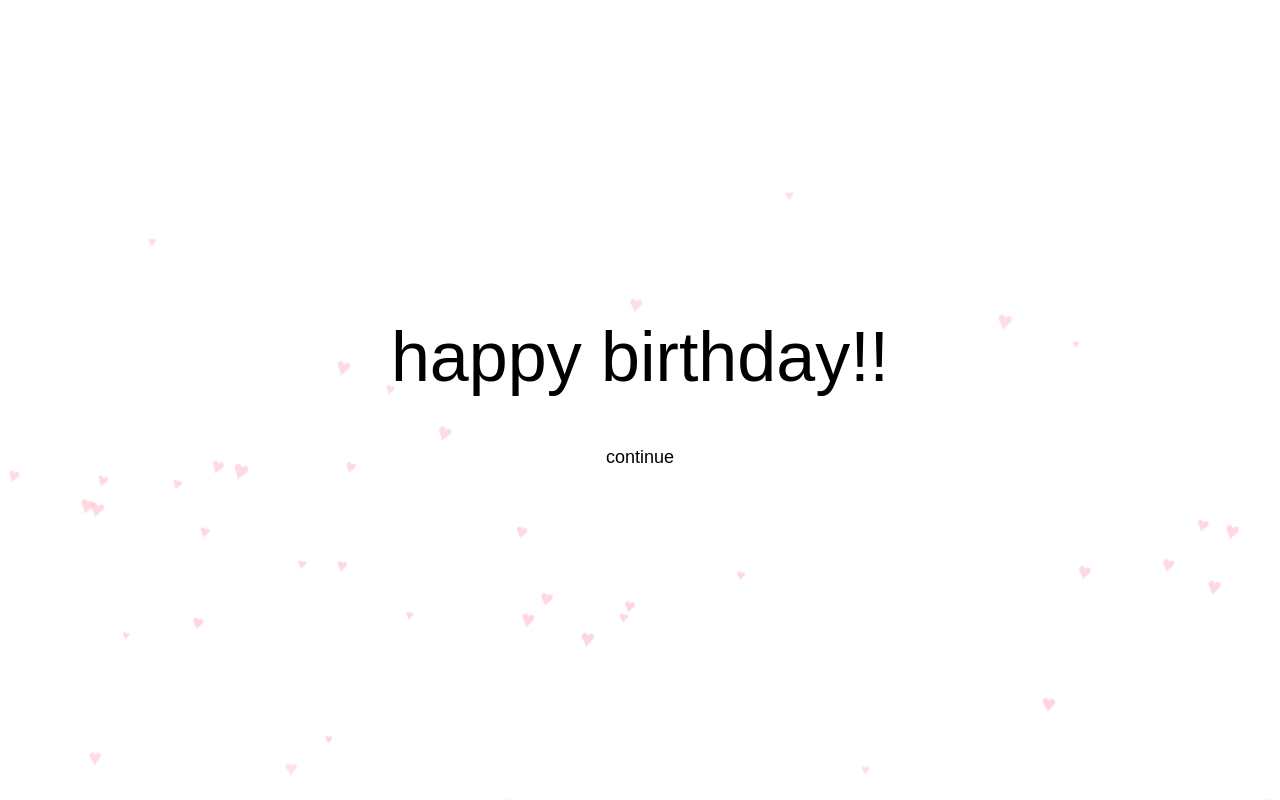
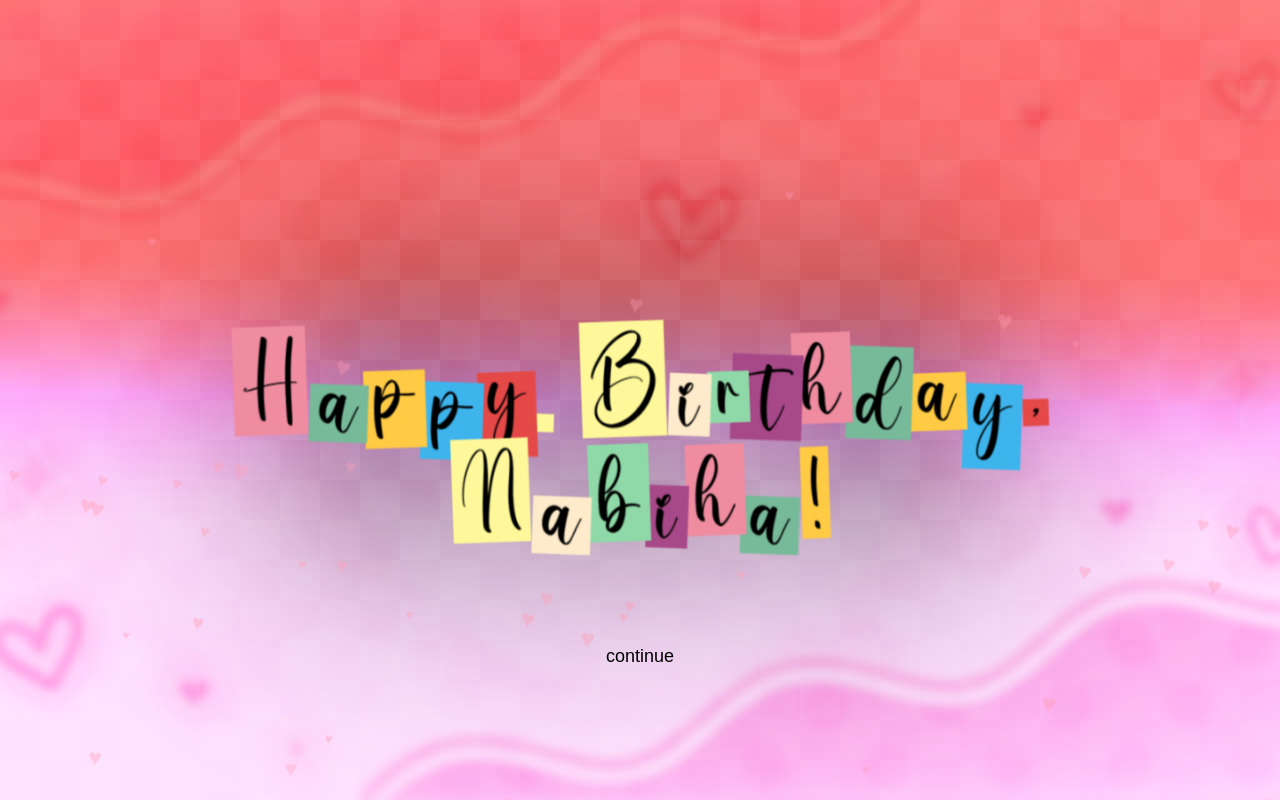
Before and after one commit to happysingotoyou/happybirthday, a plain HTML site: page index.html in a window 1280 px wide. Drawn offline with Linux system fonts and the light colour scheme.

Commit message:
alot of stuff
new bg, proper happy birthday text, fixed caching

```diff
--- a/index.html
+++ b/index.html
@@ -20,7 +20,7 @@
 
         <div class="intro-content">
 
-            <h1>happy birthday!!</h1>
+           <img src="assets/happy-birthday.png" alt="Happy Birthday" class="birthday-logo">
 
             <button id="continueButton">
                 continue
--- a/style.css
+++ b/style.css
@@ -1,6 +1,20 @@
 * {
     box-sizing: border-box;
     -webkit-tap-highlight-color: transparent;
+}
+
+* {
+    user-select: none;
+    -webkit-user-select: none;
+    -moz-user-select: none;
+    -ms-user-select: none;
+}
+
+img {
+    user-select: none;
+    -webkit-user-drag: none;
+    user-drag: none;
+    pointer-events: none;
 }
 
 html,
@@ -22,12 +36,14 @@ body {
 /* =========================
    INTRO
 ========================= */
-
 #intro {
     position: fixed;
     inset: 0;
 
-    background: white;
+    background-image: url("assets/birthday-background.png");
+    background-size: cover;
+    background-position: center;
+    background-repeat: no-repeat;
 
     display: flex;
     justify-content: center;
@@ -38,8 +54,42 @@ body {
     opacity: 1;
 
     transition: opacity 1.5s ease;
+
+    overflow: hidden;
 }
 
+/* Moving checkerboard layer */
+#intro::before {
+    content: "";
+
+    position: absolute;
+    inset: -100px;
+
+    background-image:
+        linear-gradient(
+            45deg,
+            rgba(255, 255, 255, 0.06) 25%,
+            transparent 25%,
+            transparent 75%,
+            rgba(255, 255, 255, 0.06) 75%
+        ),
+        linear-gradient(
+            45deg,
+            rgba(255, 255, 255, 0.06) 25%,
+            transparent 25%,
+            transparent 75%,
+            rgba(255, 255, 255, 0.06) 75%
+        );
+
+    background-size: 80px 80px;
+    background-position: 0 0, 40px 40px;
+
+    animation: checkerMove 4s linear infinite;
+
+    pointer-events: none;
+}
+
+/* Keep logo + button above checkerboard */
 .intro-content {
     width: 100%;
 
@@ -50,18 +100,78 @@ body {
     justify-content: center;
 
     text-align: center;
+
+    transform: translateY(80px);
+
+    position: relative;
+    z-index: 2;
 }
 
-.intro-content h1 {
-    margin: 0;
+@keyframes checkerMove {
+    from {
+        background-position: 0 0, 40px 40px;
+    }
 
-    font-size: clamp(36px, 10vw, 70px);
+    to {
+        background-position: 80px 80px, 120px 120px;
+    }
+}
+.birthday-logo {
+    width: 900px;
+    max-width: 90%;
+    height: auto;
 
-    font-weight: normal;
+    animation: birthdayGlow 2.5s ease-in-out infinite;
+}
+
+@keyframes birthdayGlow {
+    0% {
+        filter:
+            drop-shadow(0 0 0px rgba(255, 105, 180, 0))
+            drop-shadow(0 0 0px rgba(255, 105, 180, 0));
+    }
+
+    50% {
+        filter:
+            drop-shadow(0 0 12px rgba(255, 105, 180, 0.8))
+            drop-shadow(0 0 30px rgba(255, 105, 180, 0.6))
+            drop-shadow(0 0 55px rgba(255, 105, 180, 0.35));
+    }
+
+    100% {
+        filter:
+            drop-shadow(0 0 0px rgba(255, 105, 180, 0))
+            drop-shadow(0 0 0px rgba(255, 105, 180, 0));
+    }
+}
+
+
+/* =========================
+   CONTINUE
+========================= */
+
+#continueButton {
+    margin-top: 35px;
+
+    padding: 15px 30px;
+
+    border: none;
+
+    background: transparent;
 
     color: black;
+
+    font-size: 18px;
+
+    cursor: pointer;
+
+    touch-action: manipulation;
+
+    transition:
+        color 0.3s ease,
+        text-shadow 0.3s ease,
+        transform 0.3s ease;
 }
-
 
 /* =========================
    CONTINUE
```
Also changed, not shown: assets/birthday-background.png (added), assets/happy-birthday.png (added).
